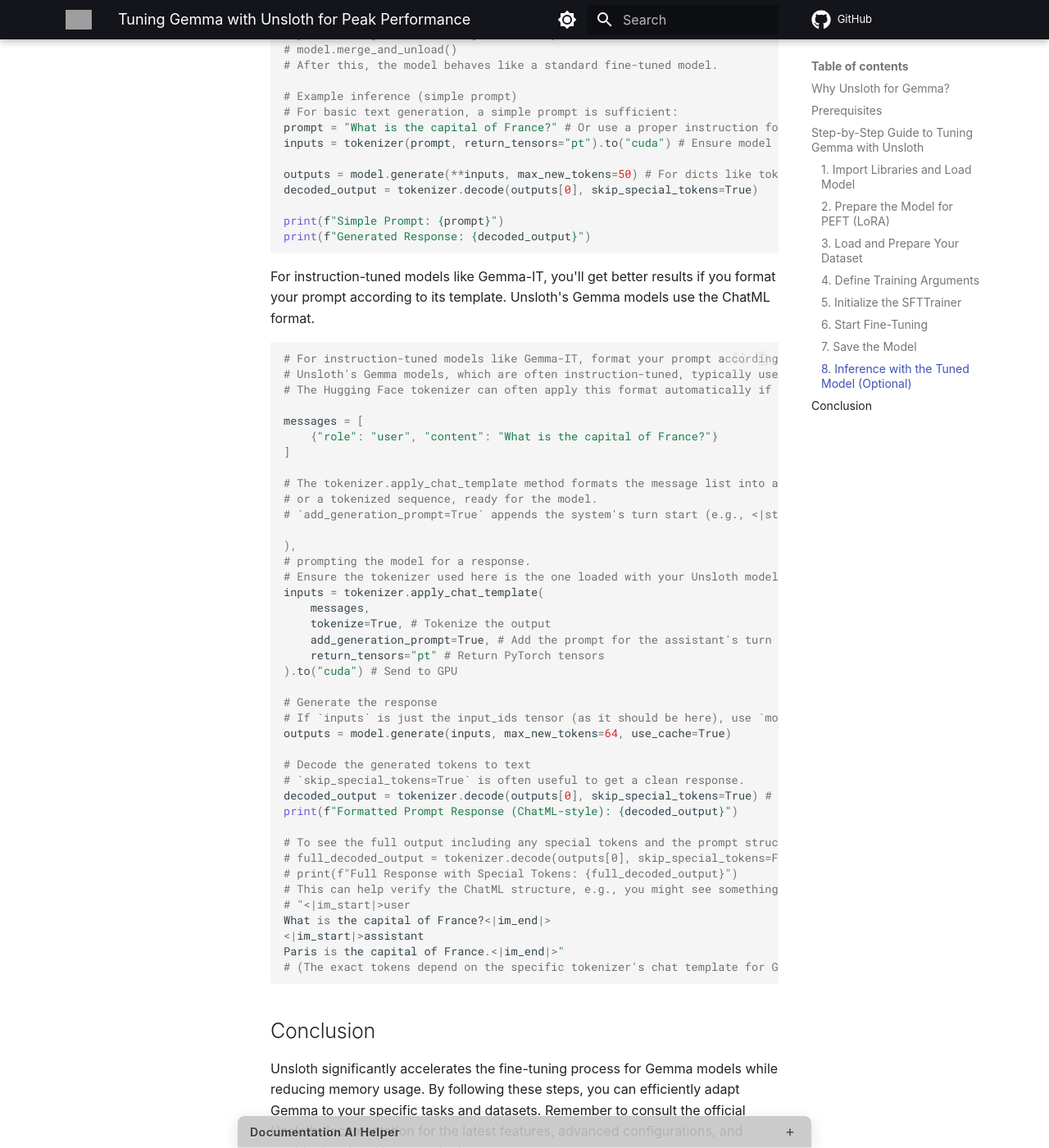
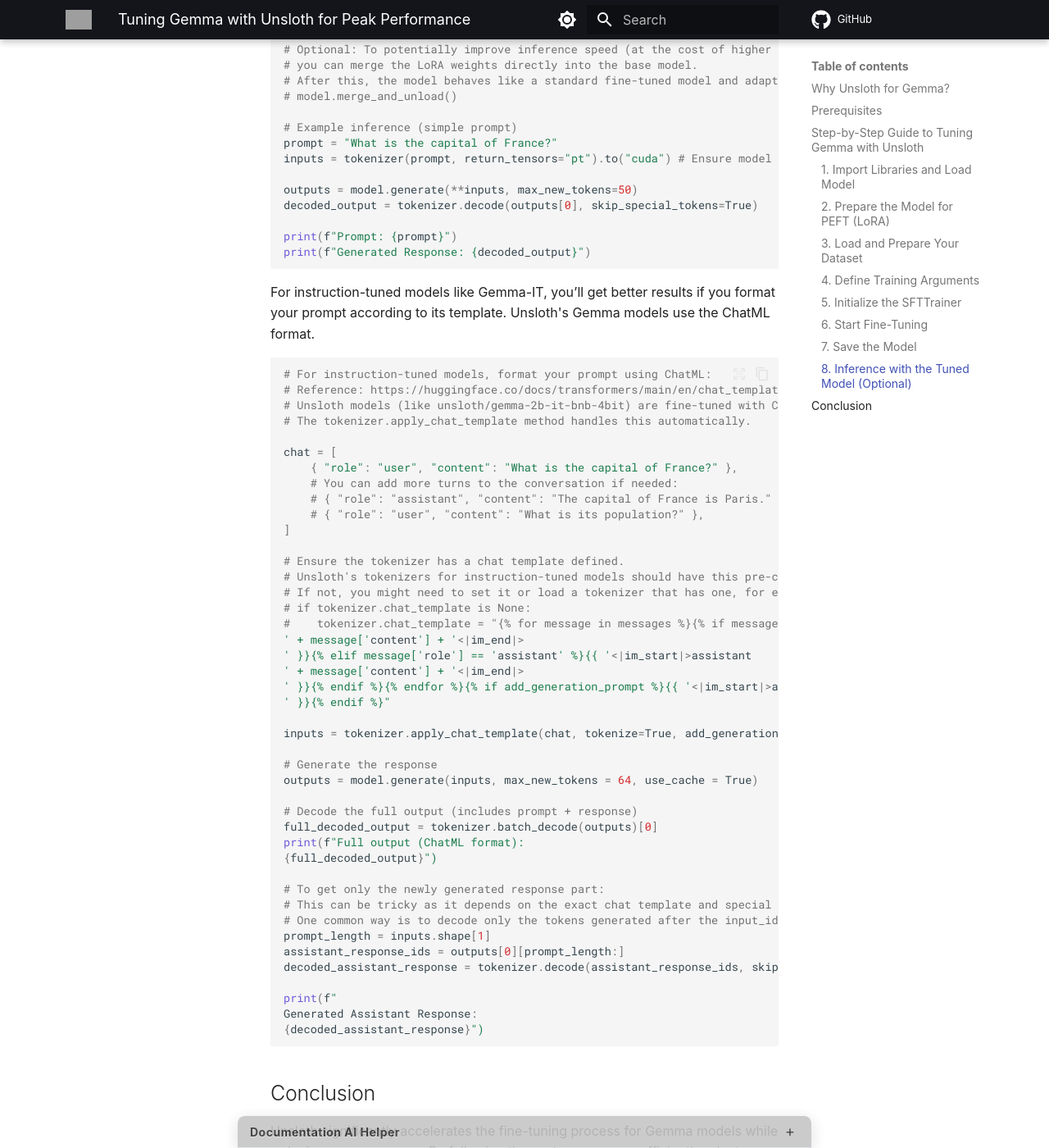
Before and after one commit to blevinscm/genai-docs, an MkDocs documentation site: the page built from docs/gemma-unsloth.md, in a window 1280 px wide and 1400 px high, scrolled down 4683 px. Shown: the whole window at 82% size. Built offline with MkDocs 1.6.1 and Material for MkDocs 9.7.7, drawn with Linux system fonts in a browser that asks for light colours; some web fonts are replaced; comment, search, counter and statistics services are not loaded; some of the changed text lies outside the part shown; grey boxes are pictures that could not be loaded.

Commit message:
Fix: Address issue #51 - Update Gemma/Unsloth doc based on QA feedback

````diff
--- a/docs/gemma-unsloth.md
+++ b/docs/gemma-unsloth.md
@@ -72,12 +72,12 @@
     target_modules = ["q_proj", "k_proj", "v_proj", "o_proj",
                       "gate_proj", "up_proj", "down_proj",], # Modules to apply LoRA to
     lora_alpha = 16,
-    lora_dropout = 0, # Supports any value, but `0` is an optimized setting for Unsloth
-    bias = "none",    # Supports any, but using `'none'` is an optimized setting for Unsloth
+    lora_dropout = 0, # Supports any dropout value, but 0 is an optimized setting for Unsloth.
+    bias = "none",    # Supports "all" or "lora_only". Using "none" is an optimized setting for Unsloth.
     use_gradient_checkpointing = True,
     random_state = 3407,
-    use_rslora = False,  # Set to `True` to enable Rank-Stabilized LoRA (Unsloth supports this). `False` is used in this example.
-    loftq_config = None, # Set to a LoftQ configuration object to enable LoftQ initialization (Unsloth supports this). `None` means LoftQ is not used in this example.
+    use_rslora = False,  # Set to True to enable Rank-Stabilized LoRA (Unsloth supports this). False is used in this example.
+    loftq_config = None, # Set to a LoftQ configuration object to enable LoftQ initialization (Unsloth supports this). None means LoftQ is not used in this example.
 )
 ```
 
@@ -96,6 +96,8 @@
 # def formatting_prompts_func(examples):
 #     texts = []
 #     for instruction, output in zip(examples["instruction"], examples["output"]):
+#         # Create a prompt string in the desired format (e.g., Alpaca)
+#         # Ensure this matches the format the base model was aligned with if applicable
 #         text = f"### Instruction:
 {instruction}
 
@@ -194,67 +196,69 @@
 
 # Load the LoRA adapters to make them active for inference
 model.load_adapter("gemma_unsloth_tuned_lora")
-# The tokenizer loaded with the base model is used.
+# The tokenizer was saved in Step 7 and reloaded with the base model above.
 
 # Optional: To potentially improve inference speed (at the cost of higher VRAM and loss of adapter flexibility),
-# you can merge the LoRA weights directly into the base model:
+# you can merge the LoRA weights directly into the base model.
+# After this, the model behaves like a standard fine-tuned model and adapters cannot be separately managed.
 # model.merge_and_unload()
-# After this, the model behaves like a standard fine-tuned model.
 
 # Example inference (simple prompt)
-# For basic text generation, a simple prompt is sufficient:
-prompt = "What is the capital of France?" # Or use a proper instruction format if needed
+prompt = "What is the capital of France?"
 inputs = tokenizer(prompt, return_tensors="pt").to("cuda") # Ensure model and inputs are on the same device
 
-outputs = model.generate(**inputs, max_new_tokens=50) # For dicts like tokenizer output
+outputs = model.generate(**inputs, max_new_tokens=50)
 decoded_output = tokenizer.decode(outputs[0], skip_special_tokens=True)
 
-print(f"Simple Prompt: {prompt}")
+print(f"Prompt: {prompt}")
 print(f"Generated Response: {decoded_output}")
 ```
-For instruction-tuned models like Gemma-IT, you'll get better results if you format your prompt according to its template. Unsloth's Gemma models use the ChatML format.
+For instruction-tuned models like Gemma-IT, you’ll get better results if you format your prompt according to its template. Unsloth's Gemma models use the ChatML format.
 
 ```python
-# For instruction-tuned models like Gemma-IT, format your prompt according to its template.
-# Unsloth's Gemma models, which are often instruction-tuned, typically use a ChatML-based format.
-# The Hugging Face tokenizer can often apply this format automatically if a chat_template is configured.
+# For instruction-tuned models, format your prompt using ChatML:
+# Reference: https://huggingface.co/docs/transformers/main/en/chat_templating
+# Unsloth models (like unsloth/gemma-2b-it-bnb-4bit) are fine-tuned with ChatML.
+# The tokenizer.apply_chat_template method handles this automatically.
 
-messages = [
-    {"role": "user", "content": "What is the capital of France?"}
+chat = [
+    { "role": "user", "content": "What is the capital of France?" },
+    # You can add more turns to the conversation if needed:
+    # { "role": "assistant", "content": "The capital of France is Paris." },
+    # { "role": "user", "content": "What is its population?" },
 ]
 
-# The tokenizer.apply_chat_template method formats the message list into a single string
-# or a tokenized sequence, ready for the model.
-# `add_generation_prompt=True` appends the system's turn start (e.g., <|start_header_id|>assistant<|end_header_id|>
+# Ensure the tokenizer has a chat template defined.
+# Unsloth's tokenizers for instruction-tuned models should have this pre-configured.
+# If not, you might need to set it or load a tokenizer that has one, for example:
+# if tokenizer.chat_template is None:
+#    tokenizer.chat_template = "{% for message in messages %}{% if message['role'] == 'user' %}{{ '<|im_start|>user
+' + message['content'] + '<|im_end|>
+' }}{% elif message['role'] == 'assistant' %}{{ '<|im_start|>assistant
+' + message['content'] + '<|im_end|>
+' }}{% endif %}{% endfor %}{% if add_generation_prompt %}{{ '<|im_start|>assistant
+' }}{% endif %}"
 
-),
-# prompting the model for a response.
-# Ensure the tokenizer used here is the one loaded with your Unsloth model, as it should have the correct template.
-inputs = tokenizer.apply_chat_template(
-    messages,
-    tokenize=True, # Tokenize the output
-    add_generation_prompt=True, # Add the prompt for the assistant's turn
-    return_tensors="pt" # Return PyTorch tensors
-).to("cuda") # Send to GPU
+inputs = tokenizer.apply_chat_template(chat, tokenize=True, add_generation_prompt=True, return_tensors="pt").to("cuda")
 
 # Generate the response
-# If `inputs` is just the input_ids tensor (as it should be here), use `model.generate(inputs, ...)`
-outputs = model.generate(inputs, max_new_tokens=64, use_cache=True)
+outputs = model.generate(inputs, max_new_tokens = 64, use_cache = True)
 
-# Decode the generated tokens to text
-# `skip_special_tokens=True` is often useful to get a clean response.
-decoded_output = tokenizer.decode(outputs[0], skip_special_tokens=True) # Assuming batch size 1 from `messages`
-print(f"Formatted Prompt Response (ChatML-style): {decoded_output}")
+# Decode the full output (includes prompt + response)
+full_decoded_output = tokenizer.batch_decode(outputs)[0]
+print(f"Full output (ChatML format):
+{full_decoded_output}")
 
-# To see the full output including any special tokens and the prompt structure:
-# full_decoded_output = tokenizer.decode(outputs[0], skip_special_tokens=False)
-# print(f"Full Response with Special Tokens: {full_decoded_output}")
-# This can help verify the ChatML structure, e.g., you might see something like:
-# "<|im_start|>user
-What is the capital of France?<|im_end|>
-<|im_start|>assistant
-Paris is the capital of France.<|im_end|>"
-# (The exact tokens depend on the specific tokenizer's chat template for Gemma)
+# To get only the newly generated response part:
+# This can be tricky as it depends on the exact chat template and special tokens.
+# One common way is to decode only the tokens generated after the input_ids length.
+prompt_length = inputs.shape[1]
+assistant_response_ids = outputs[0][prompt_length:]
+decoded_assistant_response = tokenizer.decode(assistant_response_ids, skip_special_tokens=True)
+
+print(f"
+Generated Assistant Response:
+{decoded_assistant_response}")
 ```
 
 ## Conclusion
````
